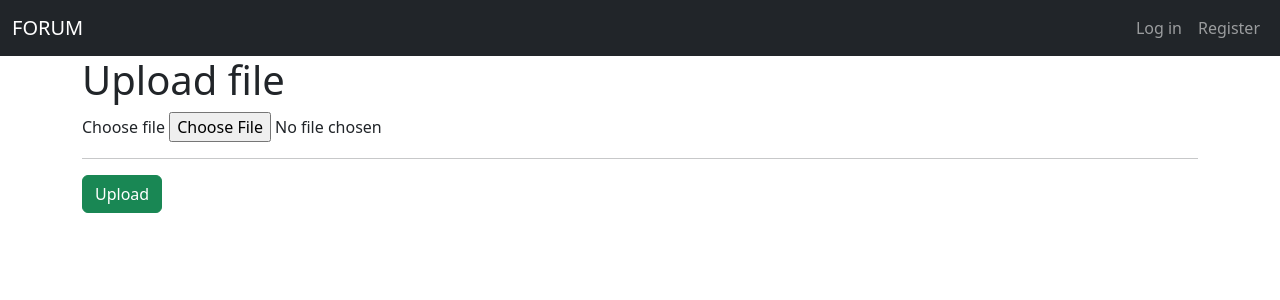
After one commit to ggase54/romanbashkatov, a Django app: page /upload/ in a window 1280 px wide. The commit adds this page. Shown: the top 300 px of the page. Run offline with Django 4.2, Linux system fonts and the light colour scheme.

Commit message:
login files

```diff
--- a/service/urls2.py
+++ b/service/urls2.py
@@ -14,4 +14,6 @@ urlpatterns = [
   path('delete_post/<int:pk>', views.DeletePostView.as_view(), name='delete_post'),
   path('post/<int:pk>/add_comment', views.AddCommentView.as_view(), name='add_comment'),
   path('about/', views.about, name='about'),
+  path('upload/', views.upload, name='upload'),
+  path('download/', views.download, name='download'),
   ]
--- a/service/views.py
+++ b/service/views.py
@@ -1,3 +1,6 @@
+import csv
+import datetime
+
 from django.shortcuts import redirect, render
 from .models import Post, Comment
 from django.views.generic import ListView, DeleteView, CreateView, UpdateView, DetailView
@@ -8,23 +11,25 @@ from django.contrib import messages
 from django.contrib.messages.views import SuccessMessageMixin
 from django.contrib.auth.decorators import login_required, permission_required
 from django.core.mail import send_mail
+from django.core.files.storage import FileSystemStorage
+from django.http import HttpResponse
 
 @login_required
 def about(req):
-  form = MessageForm()
-  if req.method == "POST":
-    form = MessageForm(req.POST)
-    if form.is_valid():
-      subject = form.cleaned_data.get("title")
-      body = form.cleaned_data.get("body")
-      email = form.cleaned_data.get("email1")
-      email_2 = form.cleaned_data.get("email2")
-      send_mail(
-      subject, body, 'testggase@yandex.com', [email, email_2], fail_silently=False
-        )
-      form.save()
-      return redirect('index')
-  return render(req, 'about.html', {'form': form})
+    form = MessageForm()
+    if req.method == "POST":
+        form = MessageForm(req.POST)
+        if form.is_valid():
+            subject = form.cleaned_data.get("title")
+            body = form.cleaned_data.get("body")
+            email = form.cleaned_data.get("email1")
+            email_2 = form.cleaned_data.get("email2")
+            send_mail(
+            subject, body, 'testggase@yandex.com', [email, email_2], fail_silently=False
+                )
+            form.save()
+            return redirect('index')
+    return render(req, 'about.html', {'form': form})
 
 class PostsView(ListView):
   model = Post
@@ -79,3 +84,25 @@ class AddCommentView(LoginRequiredMixin, CreateView):
   def form_valid(self, form):
     form.instance.post_id = self.kwargs['pk']
     return super().form_valid(form)
+
+def upload(req):
+    context = {}
+    if req.method == "POST":
+        uploaded_file = req.FILES['file']
+        file = FileSystemStorage()
+        name = file.save(uploaded_file.name, uploaded_file)
+        context['url'] = file.url(name)
+        # return redirect('index')
+    return render(req, "upload.html", context)
+
+def download(req):
+    responce = HttpResponse(content_type='text/csv')
+    writer = csv.writer(responce)
+    writer.writerow(['Title', 'Description', 'Created_at'])
+
+    for row in Post.objects.all().values_list('title', 'description', 'created_at'):
+        writer.writerow(row)
+
+    filename = str(datetime.datetime.now()) + 'posts.csv'
+    responce['Content-Disposition'] = f"attachment; filename={filename}"
+    return responce
--- a/templates/index.html
+++ b/templates/index.html
@@ -28,10 +28,12 @@
                         {% endif %}
                     {% endfor %}
                 {% endif %}
+                {% if user.is_superuser or user.is_staff %}
+                    <a href="{% url 'create_post' %}" class="btn btn-primary">Create NEW post</a>
+                    <a href="{% url 'upload' %}" class="btn btn-secondary">Upload files</a>
+                    <a href="{% url 'download' %}" class="btn btn-secondary">Download files</a>
+                {% endif %}
                 <div class="card card-block">
-                    {% if user.is_superuser or user.is_staff %}
-                        <a href="{% url 'create_post' %}" class="btn btn-primary btn-sm btn-block">Create NEW post</a>
-                    {% endif %}
                     {% if object_list %}
                         <table class="table table-striped">
                             <thead>
@@ -72,9 +74,9 @@
                     {% endif %}
                 {% endblock %}
             </div>
-        </body>
             <script
                 src="https://cdn.jsdelivr.net/npm/bootstrap@5.2.0-beta1/dist/js/bootstrap.bundle.min.js"
                 integrity="sha384-pprn3073KE6tl6bjs2QrFaJGz5/SUsLqktiwsUTF55Jfv3qYSDhgCecCxMW52nD2"
                 crossorigin="anonymous"></script>
+        </body>
     </html>
--- /dev/null
+++ b/templates/upload.html
@@ -0,0 +1,14 @@
+{% extends 'index.html' %}
+
+{% block content %}
+    <h1>Upload file</h1>
+    <form method="post" enctype="multipart/form-data">
+        {% csrf_token %}
+        <label for="file">Choose file</label>
+        <input type="file" name="file"><hr>
+        <button class="btn btn-success">Upload</button>
+    </form>
+    {% if url %}
+      <a href="{{ url }}">Open</a>
+    {% endif %}
+{% endblock %}
```
Also changed, not shown: templates/about.html (+6 -2 lines). Lines whose indentation alone changed are shown as unchanged.
